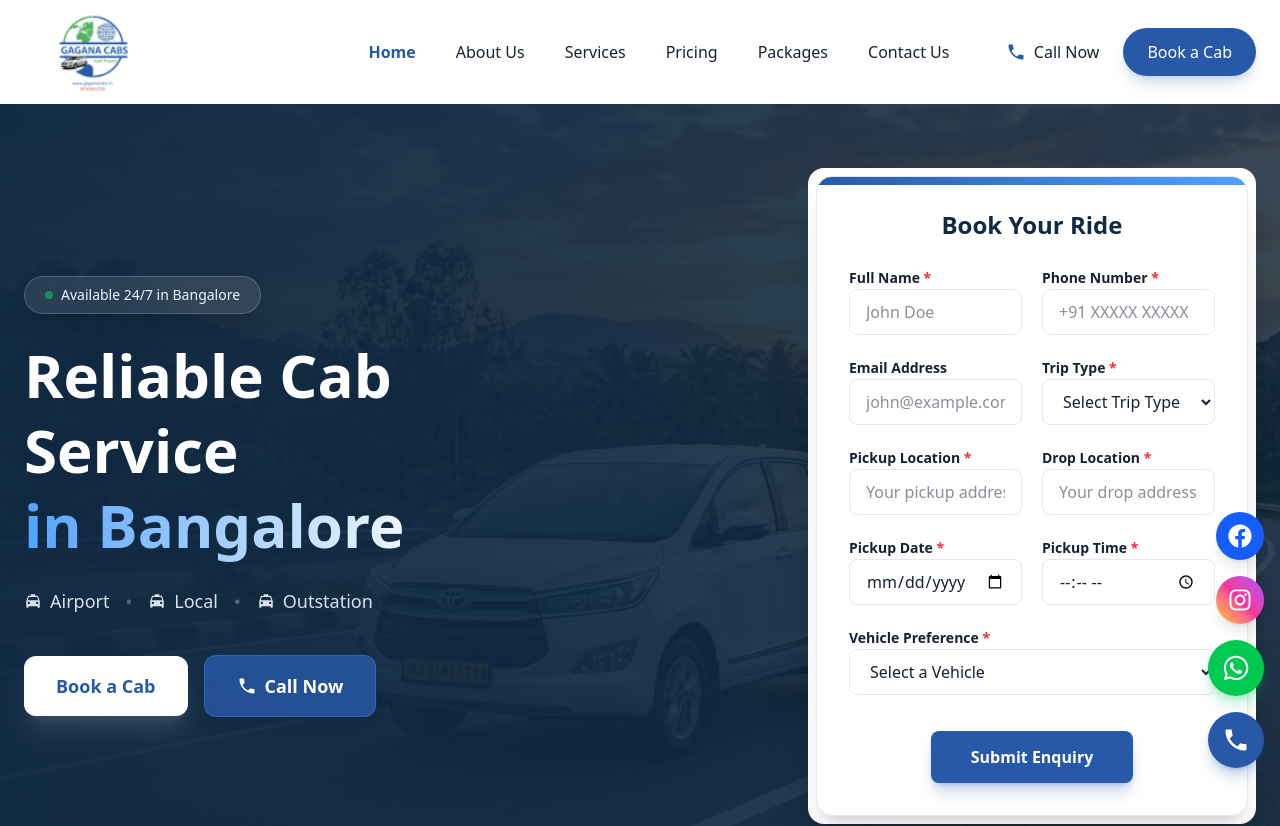
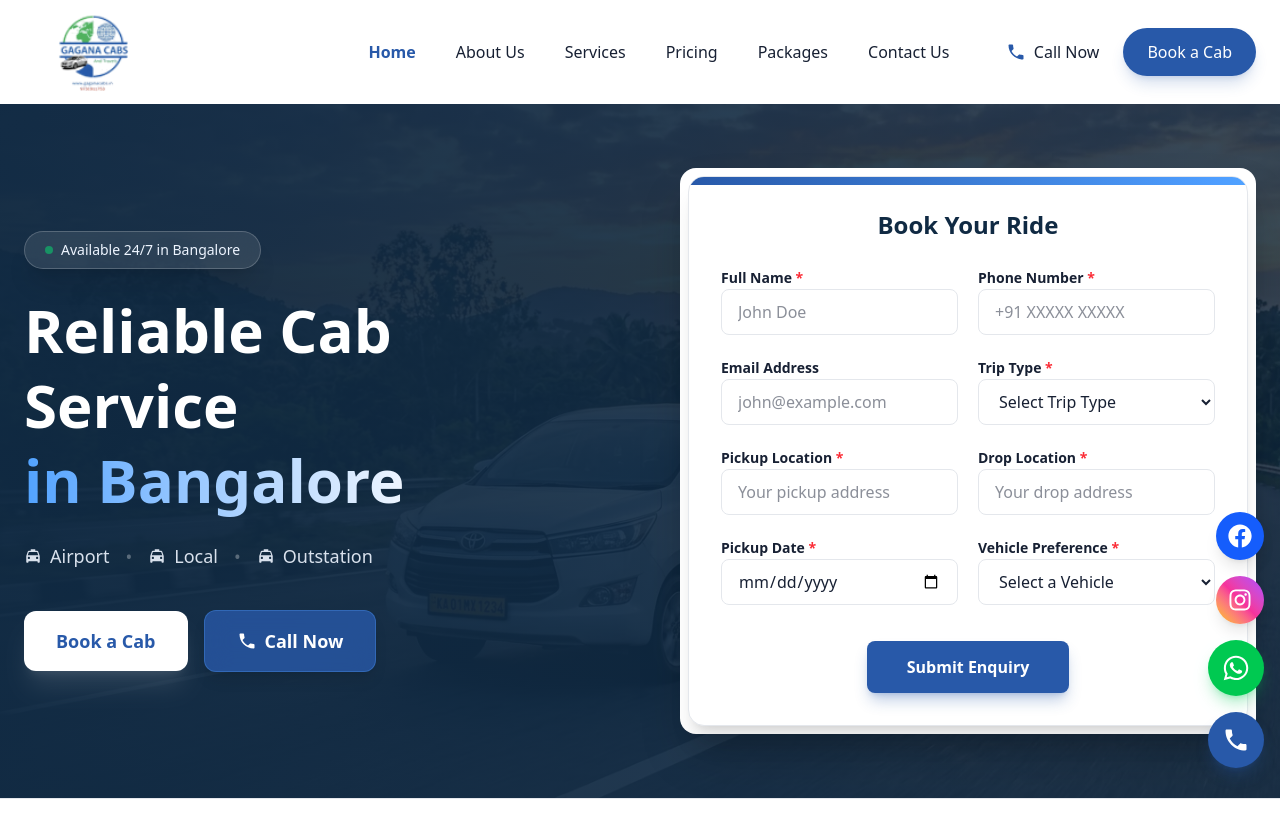
Before and after one commit to ag9731/gagana-cabs, a Next.js app: page / in a window 1280 px wide. Shown: the top 826 px of the page. Built offline with nearby package versions, Linux system fonts and the light colour scheme.

Commit message:
UI tweak: updated booking form width and removed pickup time

```diff
--- a/components/BookingForm.jsx
+++ b/components/BookingForm.jsx
@@ -104,10 +104,6 @@ export default function BookingForm() {
           <input required type="date" name="pickupDate" value={formData.pickupDate} onChange={handleChange} className="w-full px-4 py-2.5 rounded-lg border border-border focus:ring-2 focus:ring-brand-primary/50 focus:border-brand-primary outline-none transition-all" />
         </div>
         <div className="space-y-1">
-          <label className="text-sm font-semibold text-text-dark">Pickup Time <span className="text-red-500">*</span></label>
-          <input required type="time" name="pickupTime" value={formData.pickupTime} onChange={handleChange} className="w-full px-4 py-2.5 rounded-lg border border-border focus:ring-2 focus:ring-brand-primary/50 focus:border-brand-primary outline-none transition-all" />
-        </div>
-        <div className="space-y-1 md:col-span-2">
           <label className="text-sm font-semibold text-text-dark">Vehicle Preference <span className="text-red-500">*</span></label>
           <select required name="vehicleType" value={formData.vehicleType} onChange={handleChange} className="w-full px-4 py-2.5 rounded-lg border border-border focus:ring-2 focus:ring-brand-primary/50 focus:border-brand-primary outline-none transition-all bg-white">
             <option value="">Select a Vehicle</option>
--- a/components/Hero.jsx
+++ b/components/Hero.jsx
@@ -26,7 +26,7 @@ export default function Hero() {
       <div className="container mx-auto px-4 md:px-6 relative z-10 flex flex-col lg:flex-row items-center justify-between gap-12 h-full">
 
         {/* Left: Text Content */}
-        <div className="w-full lg:w-1/2 flex flex-col items-center lg:items-start text-center lg:text-left">
+        <div className="w-full lg:w-5/12 flex flex-col items-center lg:items-start text-center lg:text-left">
           <motion.div
             initial={{ opacity: 0, y: 20 }}
             animate={{ opacity: 1, y: 0 }}
@@ -83,12 +83,12 @@ export default function Hero() {
         </div>
 
         {/* Right: Booking Form Widget */}
-        <div className="w-full lg:w-1/2 relative flex justify-center lg:justify-end items-center">
+        <div className="w-full lg:w-7/12 relative flex justify-center lg:justify-end items-center">
           <motion.div
             initial={{ opacity: 0, y: 50 }}
             animate={{ opacity: 1, y: 0 }}
             transition={{ duration: 0.8, delay: 0.5 }}
-            className="w-full max-w-md relative z-20 mt-8 lg:mt-0"
+            className="w-full max-w-lg xl:max-w-xl relative z-20 mt-8 lg:mt-0"
             id="booking-form"
           >
             <div className="bg-white p-2 rounded-2xl shadow-2xl">
```
